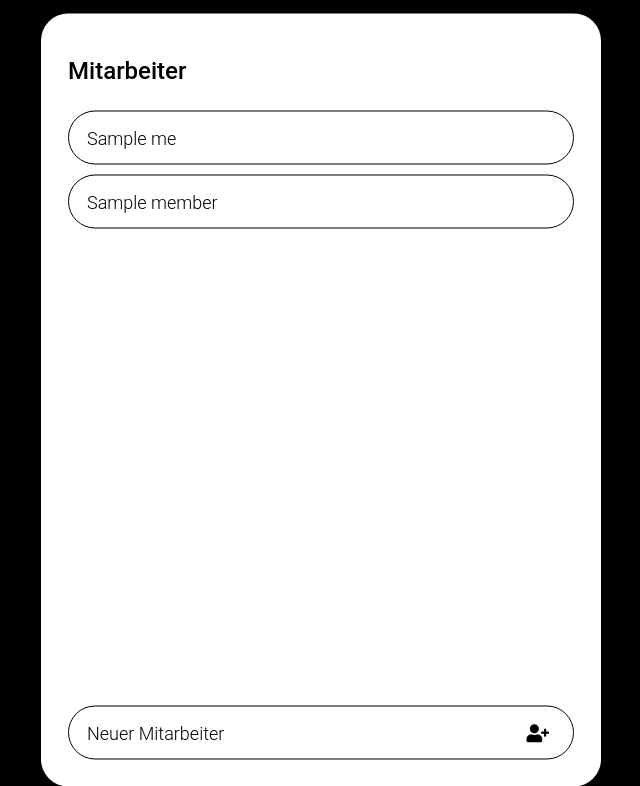
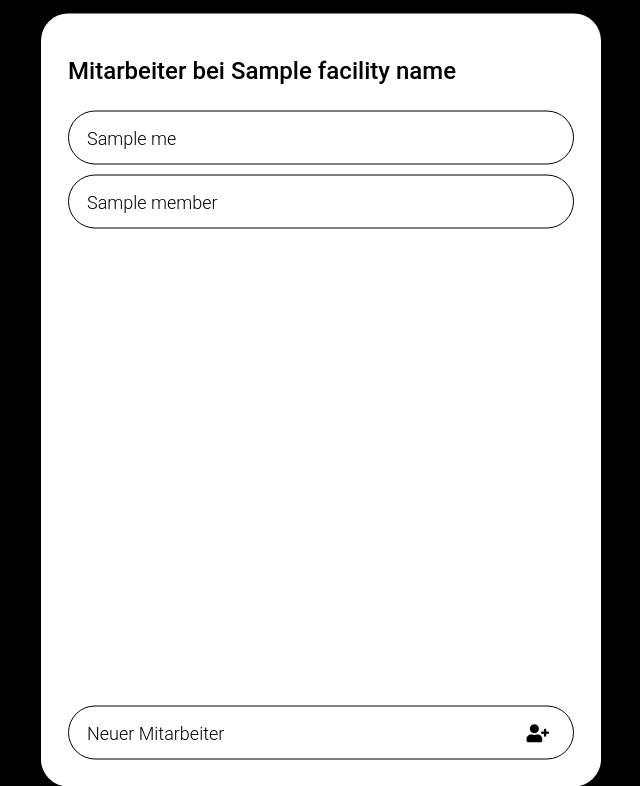
Before and after one commit to Dronesome-Archive/server, a Flask app: template app/templates/staff.html in a window 1280 px wide. Shown: the top 786 px of the page, without its empty margins (319-959 px from the left). Run offline with Flask 2, Linux system fonts and the light colour scheme; the template is opened without the code that fills it: most values are stand-ins (such as "Sample title", 1, 10 or a date in 2020).

Commit message:
quickpush

```diff
--- a/app/blueprints/pages.py
+++ b/app/blueprints/pages.py
@@ -54,4 +54,5 @@ def staff():
         'facility_id': flask_login.current_user.get()['facility_id']
     })]
     me = flask_login.current_user.get()
-    return flask.render_template('staff.html', navbar=True, members=members, me=me)
+    facility_name = drones.facilities[str(me['facility_id'])].name
+    return flask.render_template('staff.html', navbar=True, members=members, me=me, facility_name=facility_name)
--- a/app/templates/staff.html
+++ b/app/templates/staff.html
@@ -1,7 +1,7 @@
 {% extends "_layout.html" %}
 {% block main %}
     <div class="stretch window flex_stack">
-        <h1>Mitarbeiter</h1>
+        <h1>Mitarbeiter bei {{ facility_name }}</h1>
         <div class="flex_stack stretch">
             <div class="item">
                 <p class="stretch">{{ me['name'] }}</p>
```
Also changed, not shown: _examples/db.txt (+4 -4 lines).
